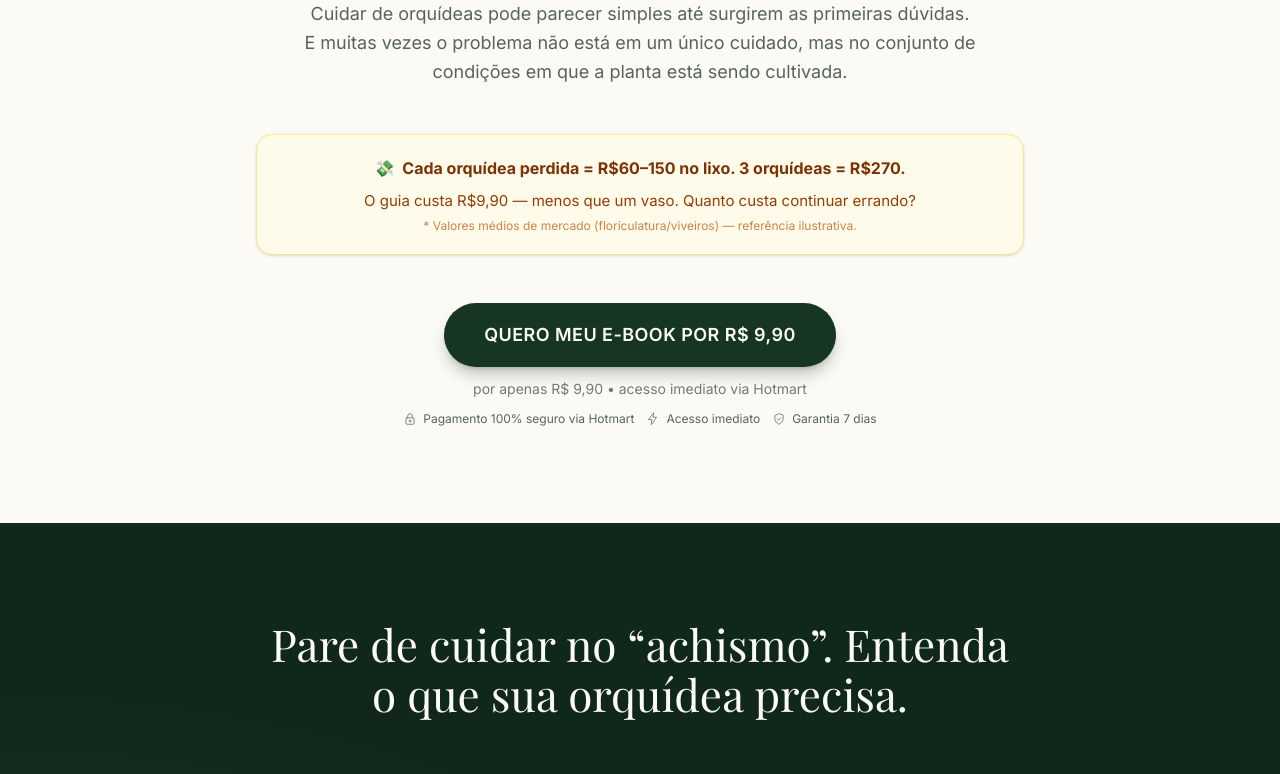
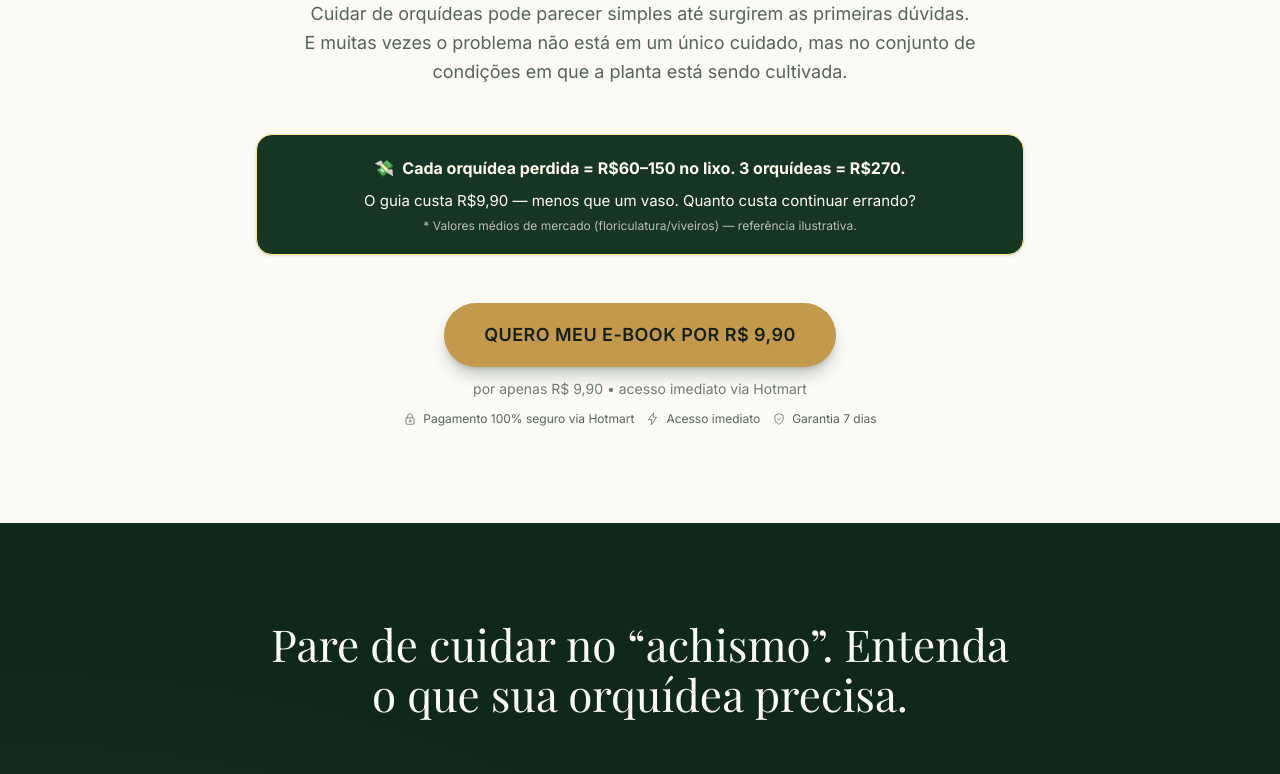
Before and after one commit to marcostuliodev/trafego, a Next.js app: page / in a window 1280 px wide. Shown: the part 1440-2214 px from the top of the page. Built offline with nearby package versions, Linux system fonts and the light colour scheme; no server answers; a web font is replaced by a local one.

Commit message:
feat: atualiza estilo e conteúdo dos componentes Problem e CTAButton, melhora a clareza das mensagens de social proof

```diff
--- a/src/app/globals.css
+++ b/src/app/globals.css
@@ -98,27 +98,14 @@ h4,
 }
 
 /* ============================================================
-   STICKY CTA — visibilidade controlada por script inline
-   (src/app/layout.tsx). Oculta por padrão; .is-visible exibe.
-   Mobile: translateY(100%) -> 0. Desktop: translateY(120%) + opacity.
-   Respeita prefers-reduced-motion via regra global acima.
+   STICKY CTA — fixo e visível desde o carregamento.
    ============================================================ */
 .sticky-cta {
-  transform: translateY(100%);
-  opacity: 0.98;
-}
-
-.sticky-cta.is-visible {
   transform: translateY(0);
+  opacity: 1;
 }
 
 .sticky-cta-desktop {
-  transform: translateY(16px) scale(0.98);
-  opacity: 0;
-  pointer-events: none;
-}
-
-.sticky-cta-desktop.is-visible {
   transform: translateY(0) scale(1);
   opacity: 1;
   pointer-events: auto;
--- a/src/app/layout.tsx
+++ b/src/app/layout.tsx
@@ -66,7 +66,7 @@ export const metadata: Metadata = {
  * Scripts inline (vanilla, sem React) que substituem a hidratação client:
  * - Analytics: delegação de eventos em [data-analytics-event] (CTAs) → dataLayer + fbq.
  * - FAQ: escuta `toggle` dos <details> e dispara faq_open.
- * - Sticky CTA: alterna visibilidade conforme o scroll (mobile).
+ * - Sticky CTA: renderizado e fixo desde o carregamento.
  * - ViewContent: IntersectionObserver na #oferta → dataLayer + fbq ViewContent (frio).
  * - Hero variant coin-flip 50/50 quando NEXT_PUBLIC_HERO_VARIANT não definido.
  * - (Removido) Lead/amostra grátis — não há mais evento lead/sample_cta_click.
@@ -103,28 +103,6 @@ const inlineScripts = `
         }
       });
     }
-  }
-
-  function initSticky() {
-    var bar = document.getElementById('sticky-cta');
-    var desk = document.getElementById('sticky-cta-desktop');
-    function toggle(el, visible) {
-      if (!el) return;
-      el.classList.toggle('is-visible', visible);
-      el.setAttribute('aria-hidden', visible ? 'false' : 'true');
-      if (visible) {
-        el.removeAttribute('inert');
-      } else {
-        el.setAttribute('inert', '');
-      }
-    }
-    function onScroll() {
-      var visible = window.scrollY > window.innerHeight * 0.8;
-      toggle(bar, visible);
-      toggle(desk, visible);
-    }
-    onScroll();
-    window.addEventListener('scroll', onScroll, { passive: true });
   }
 
   function initViewContent() {
@@ -171,7 +149,6 @@ const inlineScripts = `
 
   function init() {
     initFaq();
-    initSticky();
     initViewContent();
     initHeroVariant();
   }
--- a/src/app/page.tsx
+++ b/src/app/page.tsx
@@ -39,9 +39,9 @@ export default function Home() {
         <Offer />
         <FAQ />
         <FinalCTA />
+      <StickyCTA />
       </main>
       <Footer />
-      <StickyCTA />
     </>
   );
 }
--- a/src/components/Mockup.tsx
+++ b/src/components/Mockup.tsx
@@ -17,7 +17,6 @@ export function Mockup() {
     >
       <div className="mx-auto flex w-full max-w-6xl flex-col items-center gap-10 px-5 sm:px-8">
         <SectionHeading
-          eyebrow={mockup.eyebrow}
           title={mockup.title}
           align="center"
           id="mockup-title"
--- a/src/components/Offer.tsx
+++ b/src/components/Offer.tsx
@@ -28,7 +28,6 @@ export function Offer() {
       />
       <div className="relative mx-auto flex w-full max-w-6xl flex-col items-center gap-12 px-5 sm:px-8">
         <SectionHeading
-          eyebrow={offer.eyebrow}
           title={offer.title}
           align="center"
           id="offer-title"
--- a/src/components/Problem.tsx
+++ b/src/components/Problem.tsx
@@ -45,17 +45,17 @@ export function Problem() {
         </p>
 
         {/* Contador visceral — Decisão 7 */}
-        <div className="w-full max-w-3xl rounded-2xl border border-amber-200 bg-amber-50 px-6 py-5 text-center shadow-sm sm:px-8">
-          <p className="text-sm font-bold leading-relaxed text-amber-900 sm:text-base">
+        <div className="w-full max-w-3xl rounded-2xl border border-amber-200 bg-forest-800 px-6 py-5 text-center shadow-sm sm:px-8">
+          <p className="text-sm font-bold leading-relaxed text-amber-50 sm:text-base">
             <span className="inline-flex items-center gap-2">
               <span aria-hidden="true">💸</span>
               {problem.costAlert.highlight}
             </span>
           </p>
-          <p className="mt-2 text-sm leading-relaxed text-amber-800 sm:text-[15px]">
+          <p className="mt-2 text-sm leading-relaxed text-amber-50 sm:text-[15px]">
             {problem.costAlert.complement}
           </p>
-          <p className="mt-1 text-xs text-amber-700/70">
+          <p className="mt-1 text-xs text-amber-50/70">
             * Valores médios de mercado (floriculatura/viveiros) — referência ilustrativa.
           </p>
         </div>
--- a/src/components/StickyCTA.tsx
+++ b/src/components/StickyCTA.tsx
@@ -6,9 +6,7 @@ import { price } from "@/lib/config";
  *
  * Mobile: barra inferior fixa (md:hidden) com preço e CTA unificado.
  * Desktop: pill flutuante discreta (hidden md:flex) bottom-right.
- * Ambos controlados pelo mesmo script inline vanilla (src/app/layout.tsx) —
- * sem hidratação, performático. Trigger 0.8 * viewport, com animação
- * translateY + opacity e respeito a prefers-reduced-motion.
+ * Fica visível desde o carregamento, sem depender de hidratação ou scroll.
  *
  * Trade-off: desktop não invade com barra full-width; pill é menos agressivo,
  * mantém Offer/FinalCTA como CTAs principais, mas garante recall constante.
@@ -19,8 +17,6 @@ export function StickyCTA() {
       {/* Mobile bar */}
       <div
         id="sticky-cta"
-        inert
-        aria-hidden="true"
         className="sticky-cta fixed inset-x-0 bottom-0 z-50 border-t border-gold-500/30 bg-forest-950/95 px-4 pb-[max(0.75rem,env(safe-area-inset-bottom))] pt-3 backdrop-blur transition-all duration-300 ease-out md:hidden"
       >
         <div className="flex items-center gap-3">
@@ -46,8 +42,6 @@ export function StickyCTA() {
       {/* Desktop floating pill */}
       <div
         id="sticky-cta-desktop"
-        inert
-        aria-hidden="true"
         className="sticky-cta-desktop fixed bottom-6 right-6 z-50 hidden items-center gap-3 rounded-full border border-gold-500/20 bg-forest-950/95 px-2 py-2 shadow-2xl shadow-black/30 backdrop-blur transition-all duration-300 ease-out md:flex"
       >
         <div className="pl-4 pr-1 text-left leading-none">
--- a/src/components/cta-button.tsx
+++ b/src/components/cta-button.tsx
@@ -22,10 +22,10 @@ const sizeClasses: Record<NonNullable<CTAButtonProps["size"]>, string> = {
 
 const variantClasses: Record<NonNullable<CTAButtonProps["variant"]>, string> = {
   primary:
-    "bg-forest-800 text-cream-50 shadow-lg shadow-forest-900/25 hover:bg-forest-700 hover:shadow-xl hover:shadow-forest-900/30 active:translate-y-px",
+    "bg-gold-500 text-cream-500 shadow-lg shadow-forest-900/25 hover:bg-gold-400 hover:shadow-xl hover:shadow-forest-900/30 active:translate-y-px",
   gold: "bg-gold-500 text-forest-950 shadow-lg shadow-gold-700/25 hover:bg-gold-400 active:translate-y-px",
   outline:
-    "border-2 border-forest-800 text-forest-800 hover:bg-forest-800 hover:text-cream-50 active:translate-y-px",
+    "border-2 border-forest-800 text-forest-800 hover:bg-amber-400 hover:text-cream-50 active:translate-y-px",
 };
 
 /**
--- a/src/data/content.ts
+++ b/src/data/content.ts
@@ -17,8 +17,8 @@ export const site = {
 /** Autor institucional — Decisão 1: "Especial Orquídeas" (não pessoa física) */
 export const author = {
   name: "Equipe Especial Orquídeas",
-  subtitle: "8 anos cultivando orquídeas",
-  fullLine: "Equipe Especial Orquídeas — 8 anos cultivando",
+  subtitle: "+10 anos cultivando orquídeas",
+  fullLine: "Equipe Especial Orquídeas — +10 anos cultivando",
   avatarAlt: "Avatar ilustrado — folha/orquídea (equipe, não pessoa física)",
 };
 
@@ -428,19 +428,19 @@ export const socialProof = {
     {
       id: "t1",
       name: "Marina Alves • SP",
-      text: "Eu perdia quase 1 orquídea por mês por rega errada e achava que era falta d'água — era sol demais queimando as folhas. O capítulo de luminosidade + checklist de rega me fez parar de adivinhar: agora olho substrato, luz e ventilação e decido com segurança.",
+      text: "Eu perdia quase uma orquídea por mês por causa da rega e achava que era falta d'água. Depois percebi que o sol estava queimando as folhas. A parte sobre luminosidade e rega me ajudou a observar melhor o substrato, a luz e a ventilação antes de molhar.",
       stars: 5,
     },
     {
       id: "t2",
       name: "Lucas Melo • MG",
-      text: "Meu substrato vivia encharcado com cheiro de mofo e eu regava no automático sem saber se era demais ou de menos. A tabela de sombreamento 50%–70% e a parte de substrato/vaso abriram meus olhos — entendi quando olhar a raiz e ajustar a rega. Direto ao ponto.",
+      text: "Eu molhava a planta toda vez que lembrava e depois não entendia por que o substrato ficava com cheiro de mofo. O guia me fez olhar primeiro para as raízes e para o lugar onde a orquídea fica. Ainda estou aprendendo, mas agora não rego mais no automático.",
       stars: 5,
     },
     {
       id: "t3",
       name: "Juliana Costa • RJ",
-      text: "Achava que adubar mais ia salvar minha orquídea e só piorava. A parte de adubação, pragas e fungos me deu o checklist que eu precisava para prevenir: aprendi a reconhecer sinais antes de espalhar e parei de cuidar no achismo. Prático, sem enrolação.",
+      text: "Eu tinha a impressão de que, se a orquídea não estava bem, era só colocar mais adubo. Acabei percebendo que estava mais atrapalhando do que ajudando. A parte sobre adubação, pragas e fungos me ajudou a entender os sinais e a ter mais calma antes de tentar qualquer coisa.",
       stars: 5,
     },
   ] as const,
```
